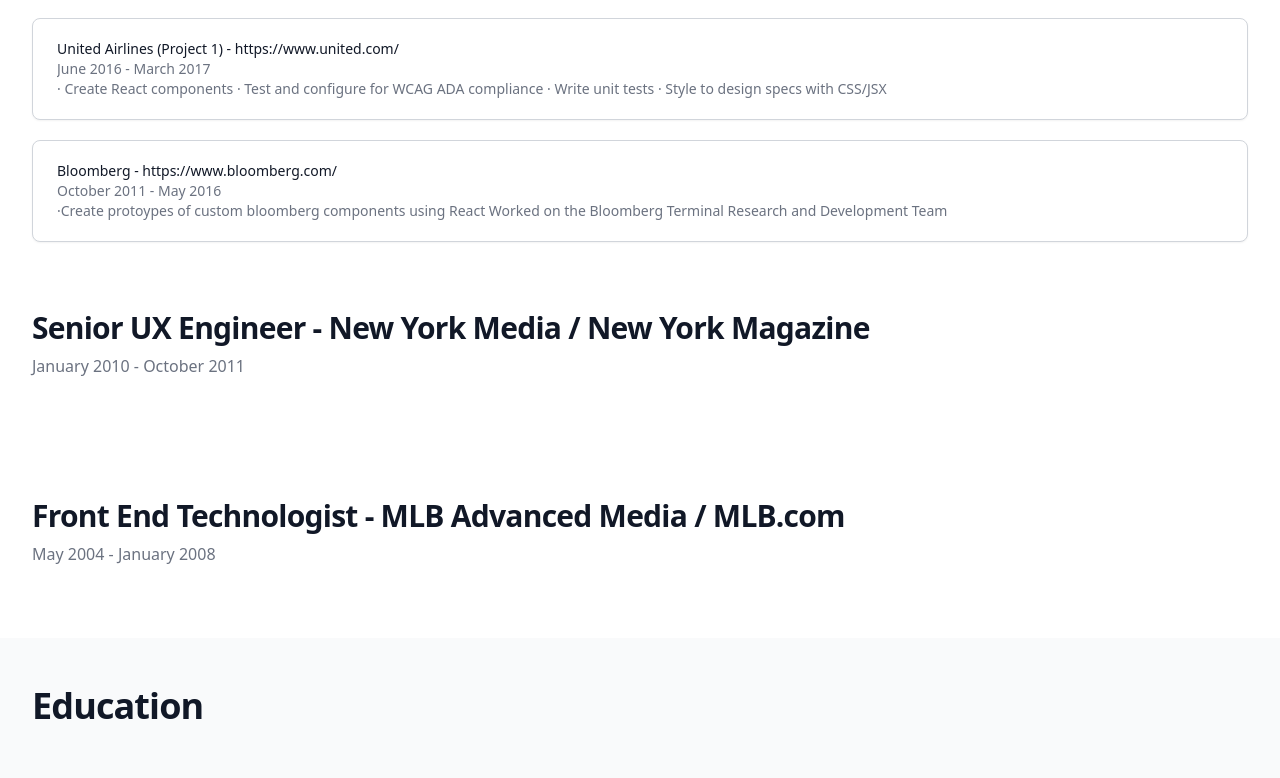
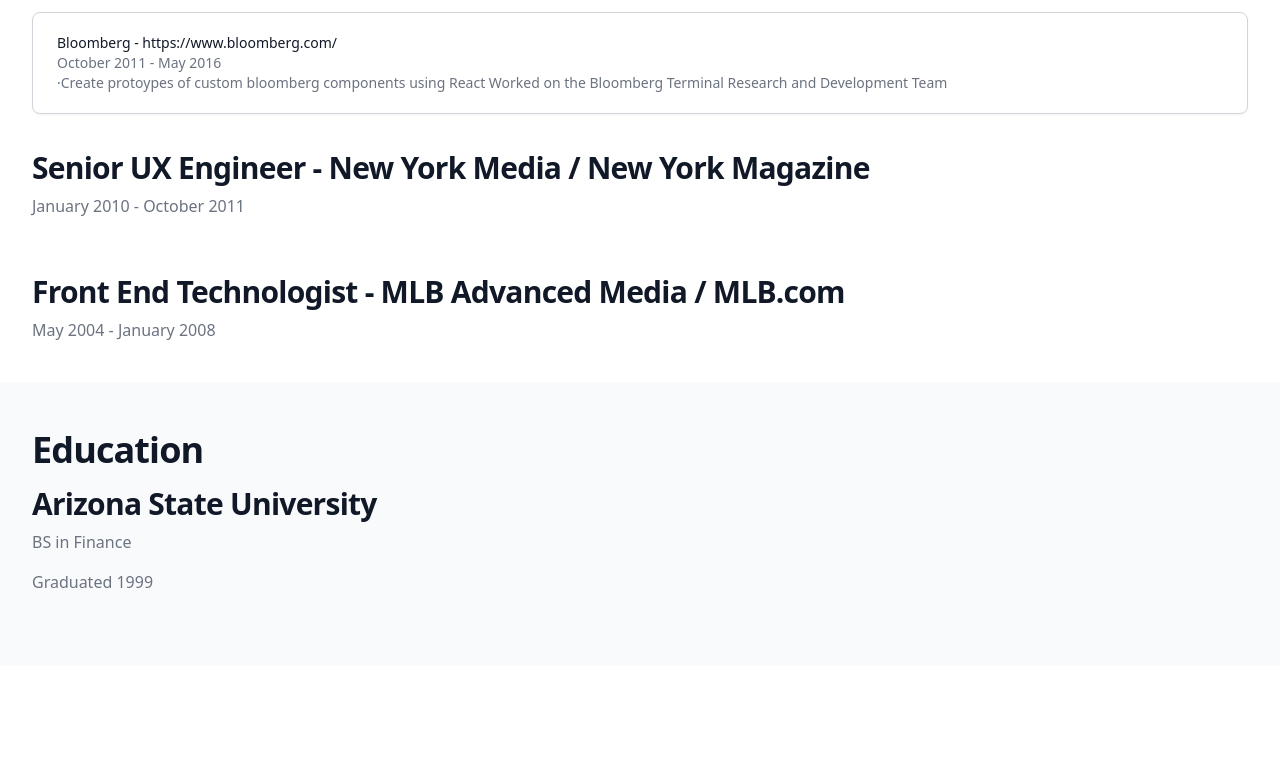
Before and after one commit to dccabs/dan-resume, a Next.js app: page / in a window 1280 px wide. Shown: the part 2932-3710 px from the top of the page. After the commit the page ends 3598 px from the top, so only its background shows below. Built offline with nearby package versions, Linux system fonts and the light colour scheme.

Commit message:
More print adjustments

```diff
--- a/app/components/Education/index.tsx
+++ b/app/components/Education/index.tsx
@@ -8,9 +8,9 @@
 export default function Example() {
     return (
         <div className="px-6 lg:px-8">
-            <h2 className="text-3xl font-bold tracking-tight text-gray-900 sm:text-4xl">Education</h2>
+            <h2 className="text-xl font-bold tracking-tight text-gray-900 sm:text-4xl">Education</h2>
             <div>
-                <div className="py-12">
+                <div className="py-4">
                     <h3 className="text-2xl font-bold tracking-tight text-gray-900 sm:text-3xl">{school.name}</h3>
                     <p className="text-gray-500 py-2">{school.degree}</p>
                     <p className="text-gray-500 py-2">Graduated {school.year}</p>
--- a/app/components/FeatureSkills/index.tsx
+++ b/app/components/FeatureSkills/index.tsx
@@ -48,7 +48,7 @@
                     <h2 className="text-2xl font-bold tracking-tight text-gray-900">
                         {title}
                     </h2>
-                    <dl className="col-span-3 grid grid-cols-1 gap-x-8 gap-y-16 sm:grid-cols-2">
+                    <dl className="col-span-3 grid grid-cols-2 gap-x-8 gap-y-16 sm:grid-cols-2">
                         {features.map((feature: Feature) => (
                             <div key={feature.name}>
                                 <dt className="text-base font-semibold leading-7 text-gray-900 flex items-center mb-6">
--- a/app/components/WorkExperience/index.tsx
+++ b/app/components/WorkExperience/index.tsx
@@ -158,8 +158,8 @@
             {companies.map((company, index) => {
                 return (
                     <div key={`company-${index}`}>
-                        <div className="py-12">
-                            <h3 className="text-2xl font-bold tracking-tight text-gray-900 sm:text-3xl">{company.title} - {company.name}</h3>
+                        <div className="py-4">
+                            <h3 className="text-xl font-bold tracking-tight text-gray-900 sm:text-3xl">{company.title} - {company.name}</h3>
                             <p className="text-gray-500 py-2">{company.startDate} - {company.endDate}</p>
                             <p className="text-gray-500 py-2">
                                 {company.descripton}
```
